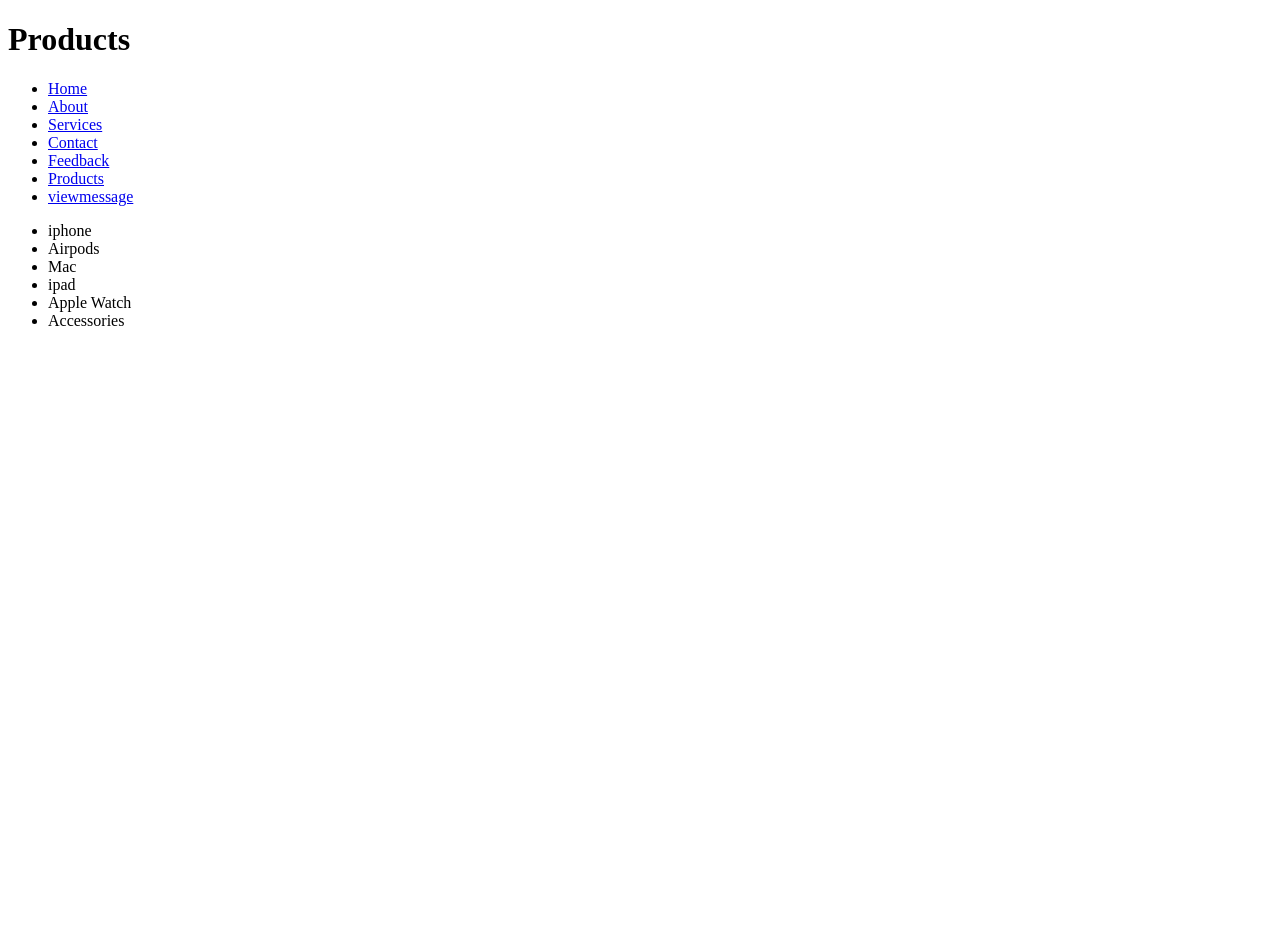
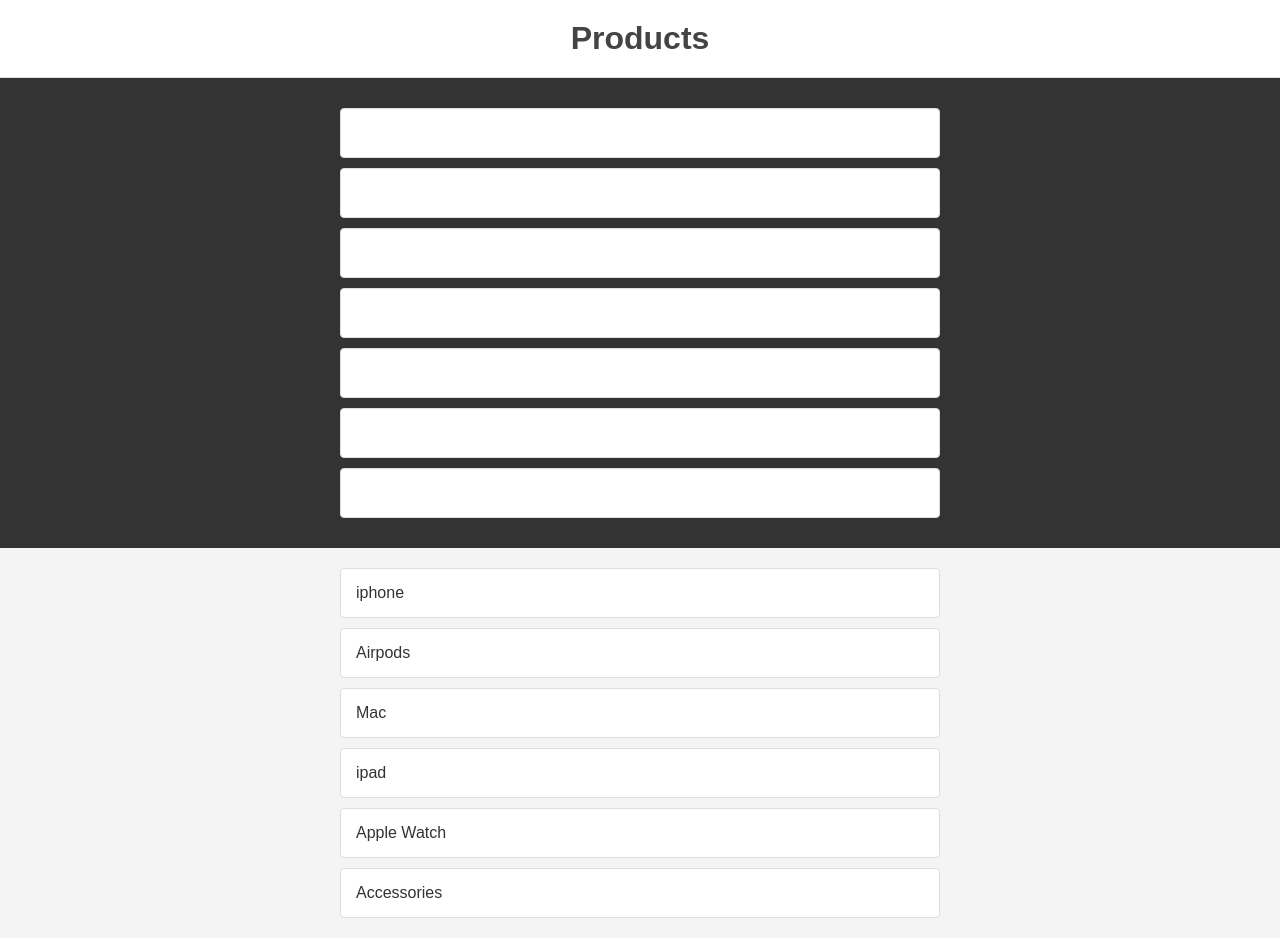
Before and after one commit to 147203/Elsiie, a PHP site: page /products.php in a window 1280 px wide. Before the commit the page ends 326 px from the top, so only its background shows below. Run offline with PHP 8.4, Linux system fonts and the light colour scheme.

Commit message:
styled the products page

```diff
--- a/products.css
+++ b/products.css
@@ -0,0 +1,56 @@
+/* General styles */
+body {
+    font-family: Arial, sans-serif;
+    margin: 0;
+    padding: 0;
+    background-color: #f4f4f4;
+    color: #333;
+}
+
+/* Header styles */
+h1 {
+    text-align: center;
+    color: #444;
+    padding: 20px 0;
+    background-color: #fff;
+    margin: 0;
+    border-bottom: 1px solid #ddd;
+}
+
+/* Navigation bar styles (assuming it has a class or ID, adjust as necessary) */
+nav {
+    background-color: #333;
+    padding: 10px;
+    text-align: center;
+}
+
+nav a {
+    color: #fff;
+    text-decoration: none;
+    margin: 0 10px;
+}
+
+nav a:hover {
+    text-decoration: underline;
+}
+
+/* Product list styles */
+ul {
+    list-style-type: none;
+    padding: 0;
+    margin: 20px auto;
+    max-width: 600px;
+}
+
+ul li {
+    background-color: #fff;
+    padding: 15px;
+    margin: 10px 0;
+    border: 1px solid #ddd;
+    border-radius: 4px;
+    transition: background-color 0.3s ease;
+}
+
+ul li:hover {
+    background-color: #f0f0f0;
+}
--- a/products.php
+++ b/products.php
@@ -4,6 +4,7 @@
     <meta charset="UTF-8">
     <meta name="viewport" content="width=device-width, initial-scale=1.0">
     <title>Document</title>
+    <link rel="stylesheet"  href="products.css"/>
 </head>
 <body>
     <h1>Products</h1>
```
